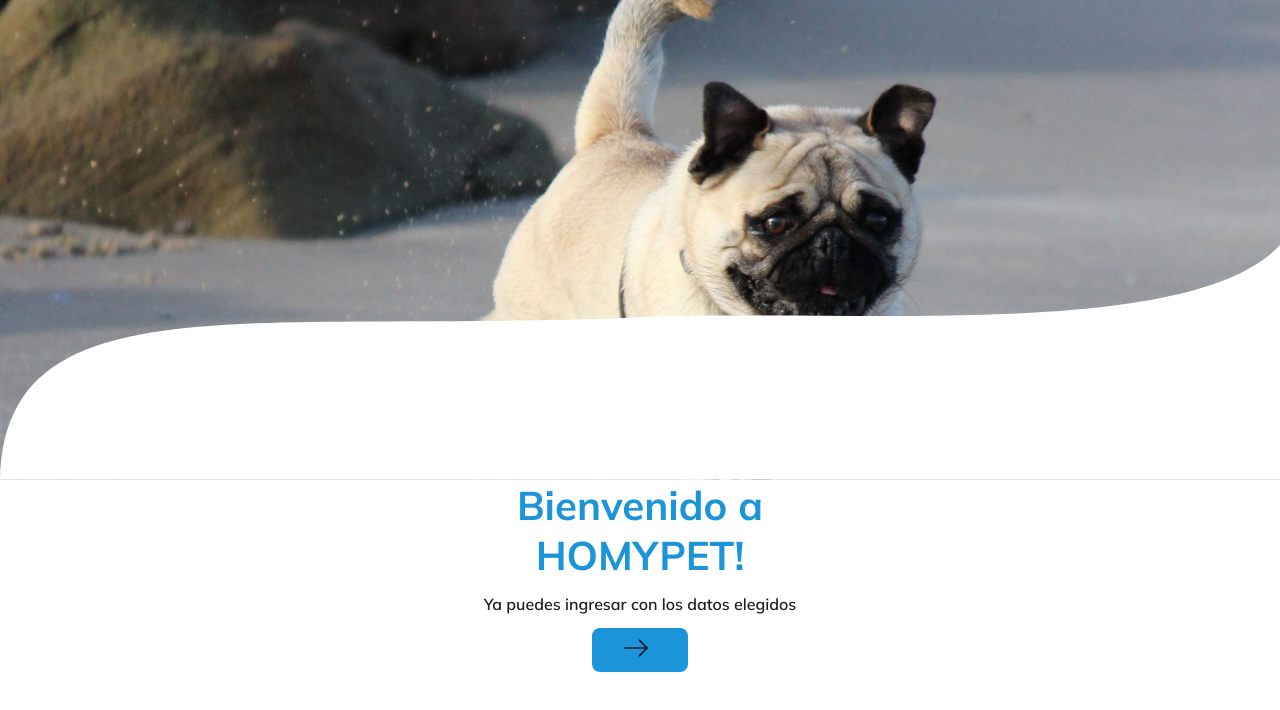
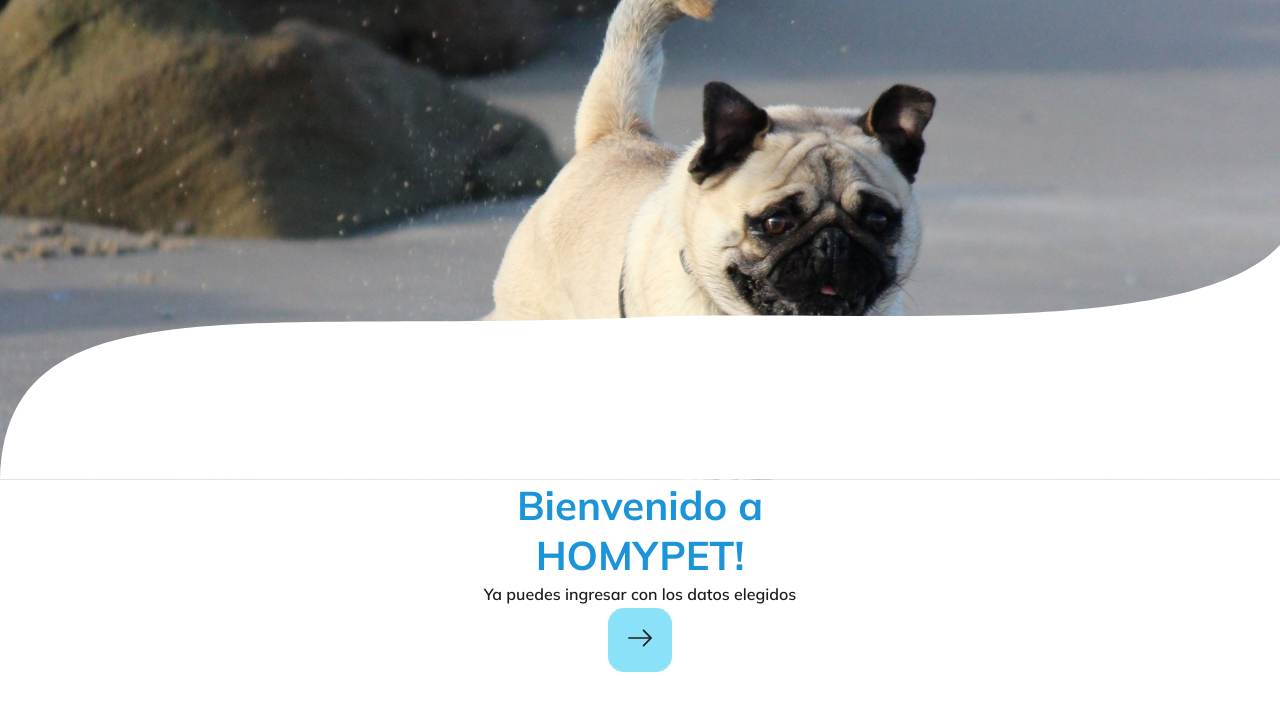
Before and after one commit to Psicopatologia/HOMYPET, a plain HTML site: page signupsucc.html in a window 1280 px wide. Drawn offline with Linux system fonts and the light colour scheme.

Commit message:
Añadido estilo para botones y texto muteado

```diff
--- a/css/main.css
+++ b/css/main.css
@@ -15,6 +15,10 @@
 
 .text-black {
     color: #1d1d1d !important
+}
+
+.muted {
+    color: #707070
 }
 
 a {
@@ -76,6 +80,17 @@
     color: #1c94d9;
 }
 
+.btn-float {
+    width: 4em;
+    height: 4em;
+    background-color: #8be1f8;
+    padding: 0;
+    border-radius: 1em;
+}
+
+.btn-float svg {
+    margin: 0;
+}
 
 input[type="text"], input[type="password"], input[type="email"] {
     width: 100%;
```
